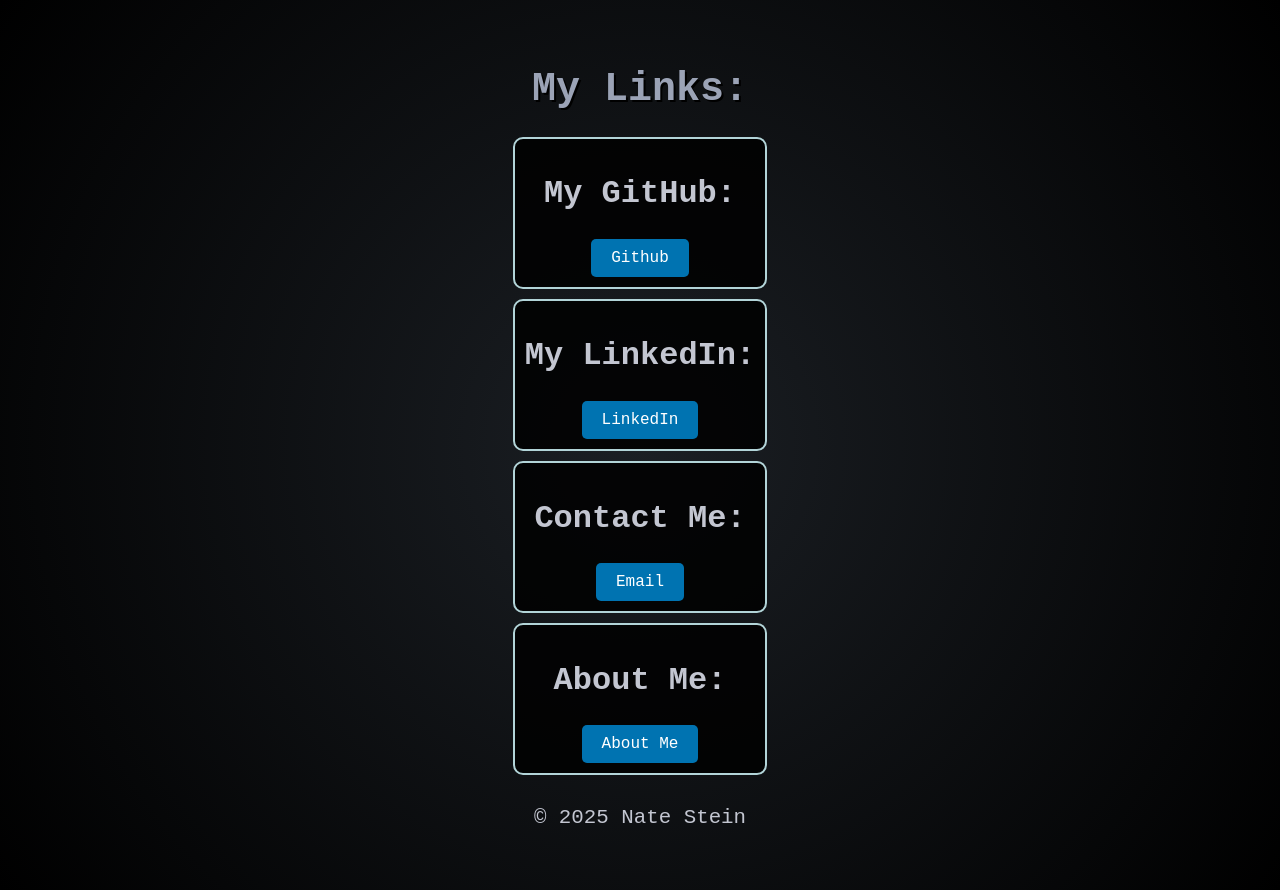
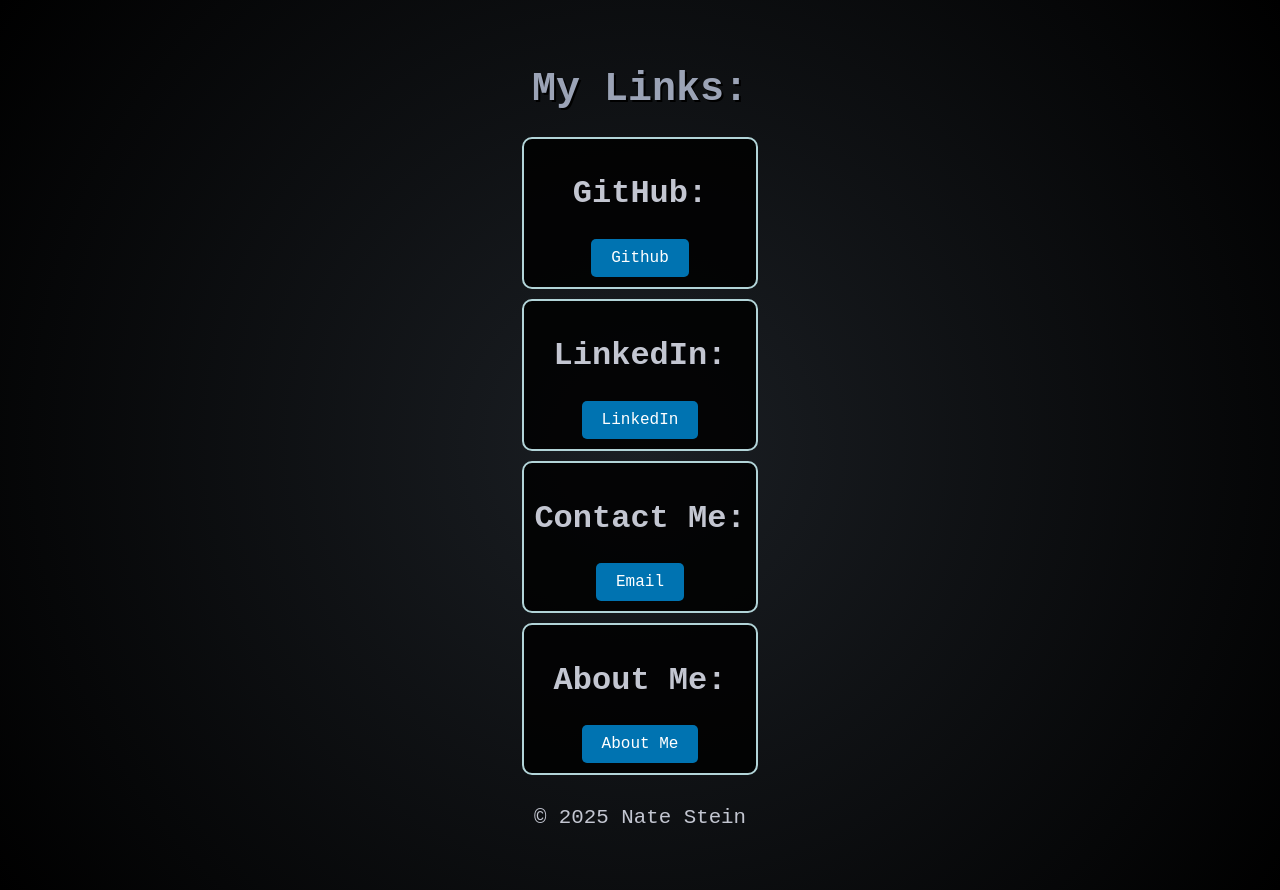
Before and after one commit to nstein5/natestein.com, a plain HTML site: page index.html in a window 1280 px wide. Drawn offline with Linux system fonts and the light colour scheme.

Commit message:
Update index.html

```diff
--- a/index.html
+++ b/index.html
@@ -13,12 +13,12 @@
 
   <main>
     <section id="home">
-      <h2>My GitHub:</h2>
+      <h2>GitHub:</h2>
       <a href="https://github.com/nstein5" class="link" target="_blank">Github</a>
     </section>
 
     <section id="about">
-      <h2>My LinkedIn:</h2>
+      <h2>LinkedIn:</h2>
       <a href="https://www.linkedin.com/in/nathan-stein-a33286202/" class="link" target="_blank">LinkedIn</a>
     </section>
 
```
